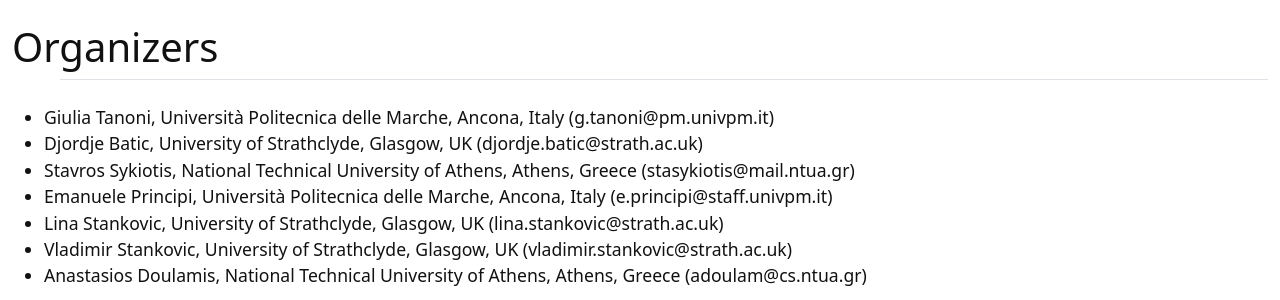
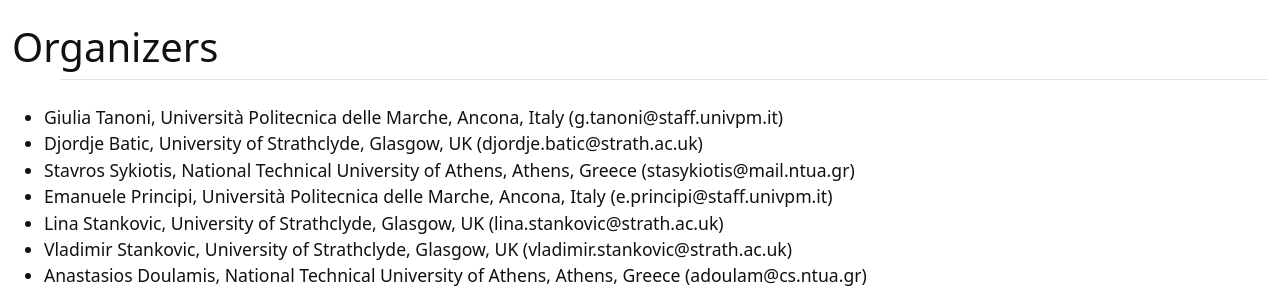
Before and after one commit to djordjebatic/ijcnn-dlt-4-osge, a Jekyll site: the page built from content/4-organizers.md, in a window 1280 px wide. Shown: the part 154-454 px from the top of the page. Built offline with Jekyll 4.4.1, drawn with Linux system fonts in a browser that asks for light colours.

Commit message:
Update 4-organizers.md

```diff
--- a/content/4-organizers.md
+++ b/content/4-organizers.md
@@ -3,7 +3,7 @@ title: Organizers
 nav: Organizers
 ---
 
-- Giulia Tanoni, Università Politecnica delle Marche, Ancona, Italy (g.tanoni@pm.univpm.it)
+- Giulia Tanoni, Università Politecnica delle Marche, Ancona, Italy (g.tanoni@staff.univpm.it)
 - Djordje Batic, University of Strathclyde, Glasgow, UK (djordje.batic@strath.ac.uk)
 - Stavros Sykiotis, National Technical University of Athens, Athens, Greece (stasykiotis@mail.ntua.gr)
 - Emanuele Principi, Università Politecnica delle Marche, Ancona, Italy (e.principi@staff.univpm.it)
```
